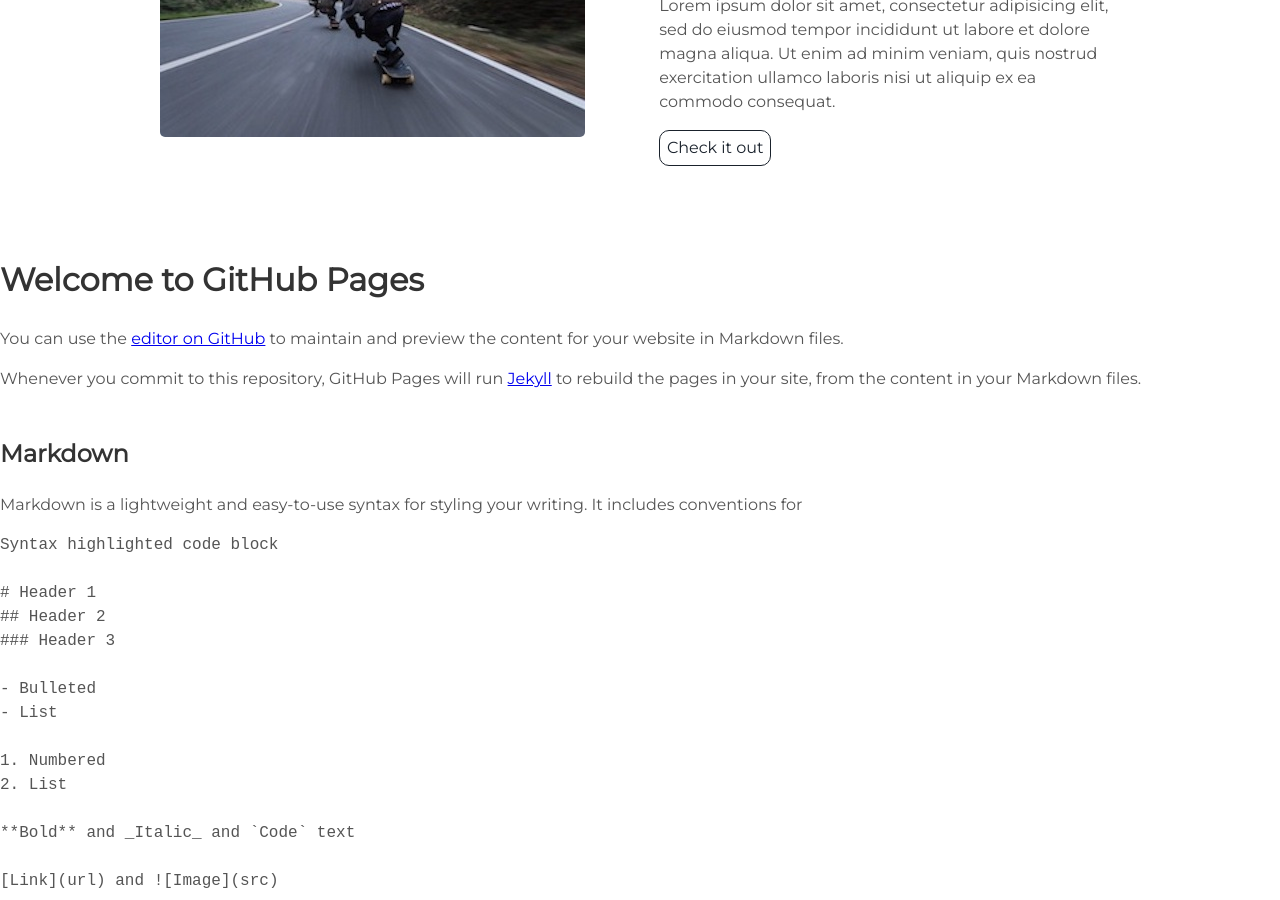
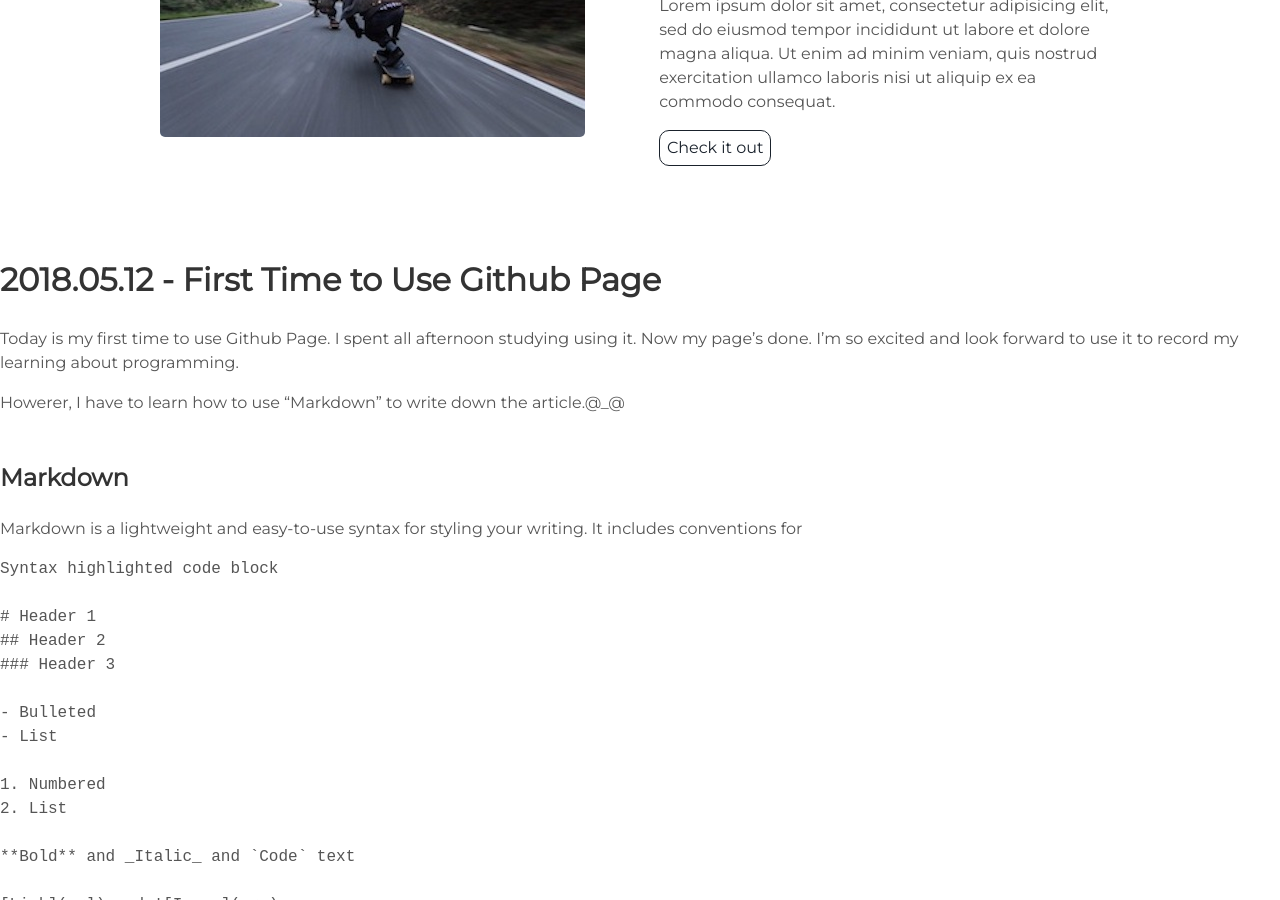
Before and after one commit to YiHsuanLi0113/YiHsuanLi0113.github.io, a Jekyll site: the page built from index.md, in a window 1280 px wide and 900 px high, scrolled down 2039 px. Built offline with Jekyll 4.4.1, drawn with Linux system fonts in a browser that asks for light colours; our own code applies the rules of GitHub Pages for plain Markdown files.

Commit message:
Create the first article. about my first time to use github page.

```diff
--- a/index.md
+++ b/index.md
@@ -1,8 +1,11 @@
-## Welcome to GitHub Pages
+## 2018.05.12 - First Time to Use Github Page
 
-You can use the [editor on GitHub](https://github.com/YiHsuanLi0113/yihsuanli0113.github.io/edit/master/index.md) to maintain and preview the content for your website in Markdown files.
+Today is my first time to use Github Page.
+I spent all afternoon studying using it.
+Now my page's done.
+I'm so excited and look forward to use it to record my learning about programming.
 
-Whenever you commit to this repository, GitHub Pages will run [Jekyll](https://jekyllrb.com/) to rebuild the pages in your site, from the content in your Markdown files.
+Howerer, I have to learn how to use "Markdown" to write down the article.@_@
 
 ### Markdown
 
```
